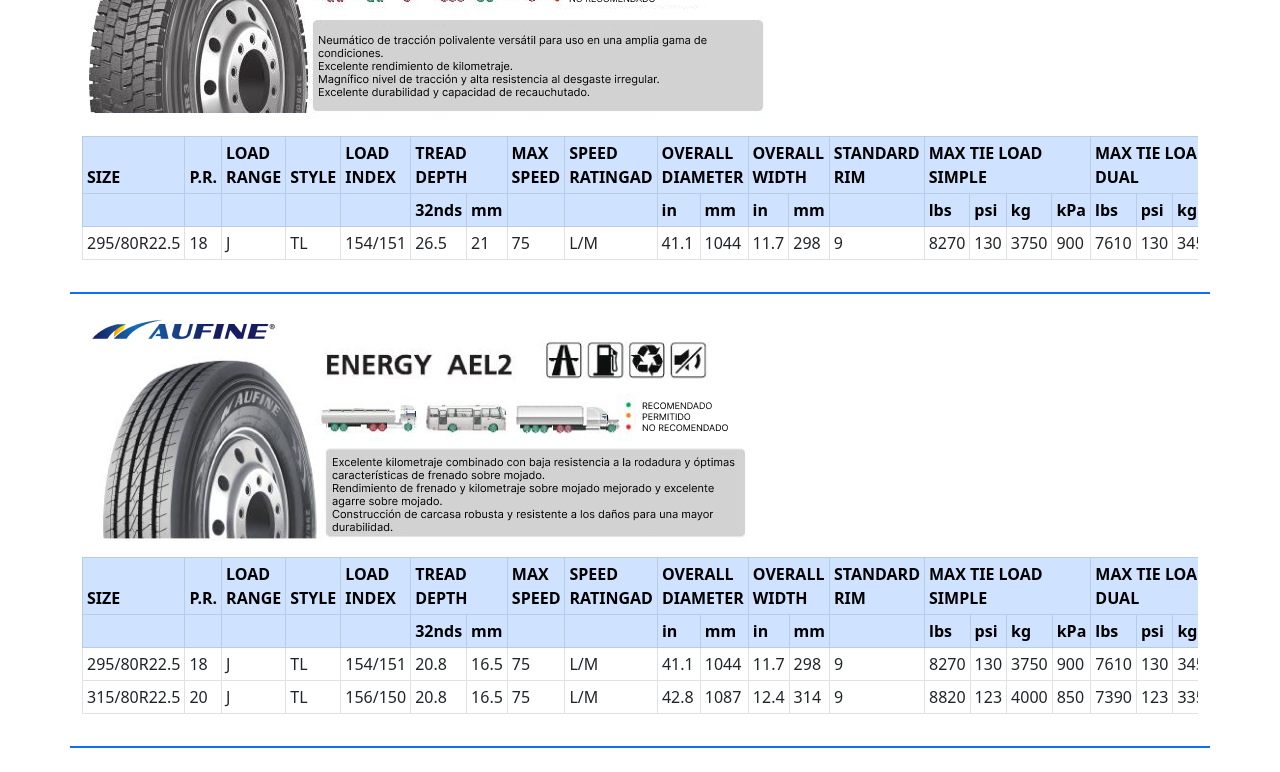
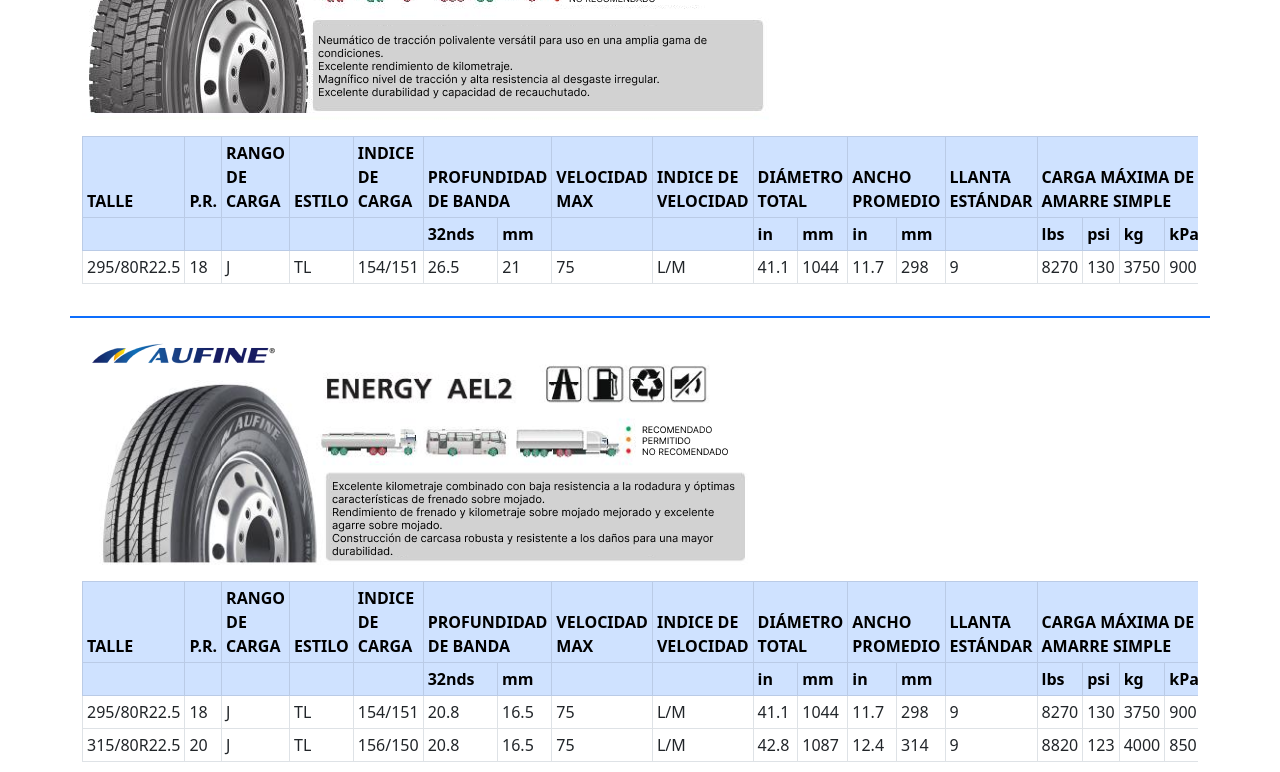
Before and after one commit to gabyreload1983/aufine-react, a React (Create React App) app: page / in a window 1280 px wide. Shown: the part 3360-4132 px from the top of the page. Built offline with nearby package versions, Linux system fonts and the light colour scheme.

Commit message:
translated table titles

```diff
--- a/src/components/Tire.jsx
+++ b/src/components/Tire.jsx
@@ -14,29 +14,29 @@
         <table className="table table-sm table-bordered">
           <thead>
             <tr className="table-primary">
-              <th scope="col">SIZE</th>
+              <th scope="col">TALLE</th>
               <th scope="col">P.R.</th>
-              <th scope="col">LOAD RANGE</th>
-              <th scope="col">STYLE</th>
-              <th scope="col">LOAD INDEX</th>
+              <th scope="col">RANGO DE CARGA</th>
+              <th scope="col">ESTILO</th>
+              <th scope="col">INDICE DE CARGA</th>
               <th scope="col" colSpan="2">
-                TREAD DEPTH
+                PROFUNDIDAD DE BANDA
               </th>
 
-              <th scope="col">MAX SPEED</th>
-              <th scope="col">SPEED RATINGAD</th>
+              <th scope="col">VELOCIDAD MAX</th>
+              <th scope="col">INDICE DE VELOCIDAD</th>
               <th scope="col" colSpan="2">
-                OVERALL DIAMETER
+                DIÁMETRO TOTAL
               </th>
               <th scope="col" colSpan="2">
-                OVERALL WIDTH
+                ANCHO PROMEDIO
               </th>
-              <th scope="col">STANDARD RIM</th>
+              <th scope="col">LLANTA ESTÁNDAR</th>
               <th scope="col" colSpan="4">
-                MAX TIE LOAD SIMPLE
+                CARGA MÁXIMA DE AMARRE SIMPLE
               </th>
               <th scope="col" colSpan="4">
-                MAX TIE LOAD DUAL
+                CARGA MÁXIMA DE AMARRE DOBLE
               </th>
             </tr>
             <tr className="table-primary">
```
